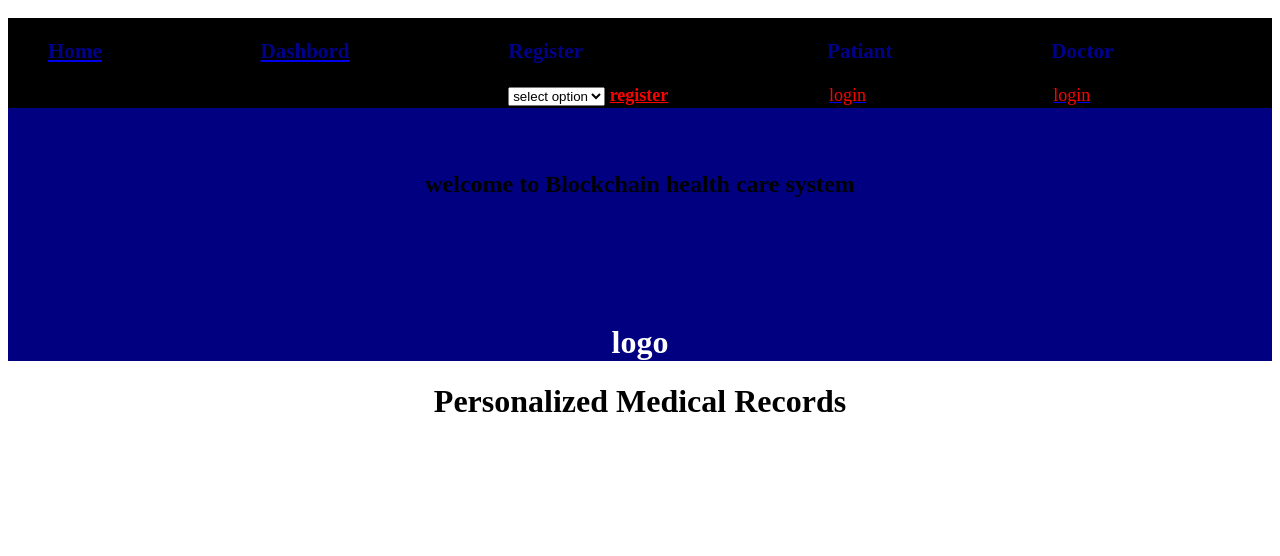
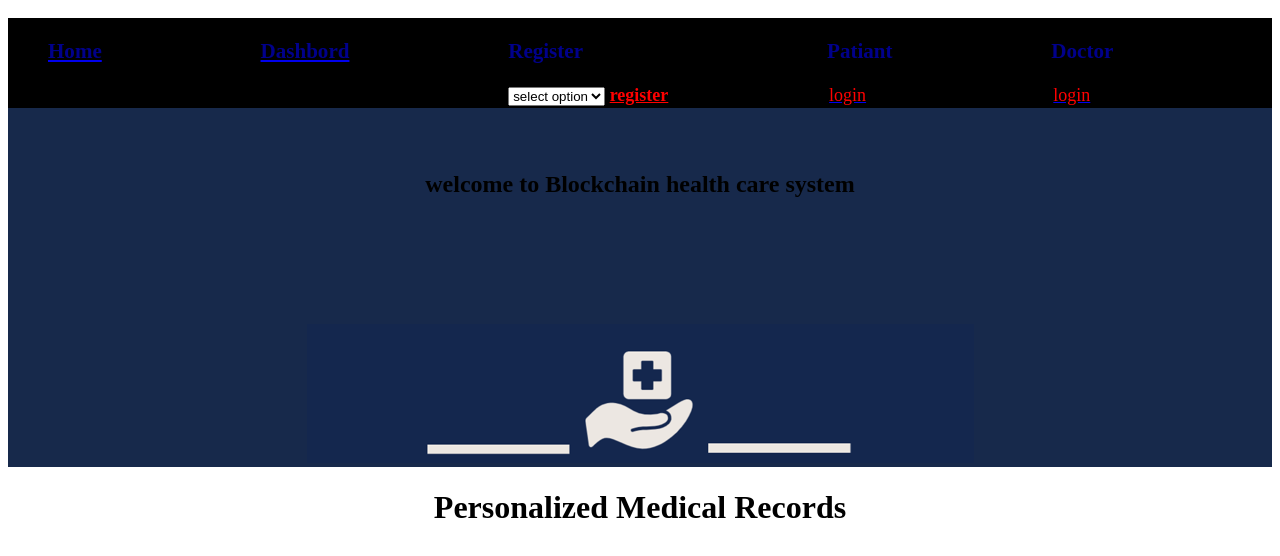
Before and after one commit to sinenkosimasinga/Handyman_App, a plain HTML site: page index.html in a window 1280 px wide. Drawn offline with Linux system fonts and the light colour scheme.

Commit message:
tuesday commit

```diff
--- a/index.html
+++ b/index.html
@@ -17,7 +17,7 @@
             flex: auto ;
         }
         .main{
-            background-color: navy;
+            background-color: rgb(23, 41, 75);
 
         }
         .logo{
@@ -65,7 +65,8 @@
             </div>
             <h2>welcome to Blockchain health care system</h2>
             <div class="logo">
-                <h1>logo</h1>
+                <img src="images/logo.png" alt="">
+                <!--<h1>logo</h1>-->
             </div>
 
         </div>
```
Also changed, not shown: images/logo.png (added).
